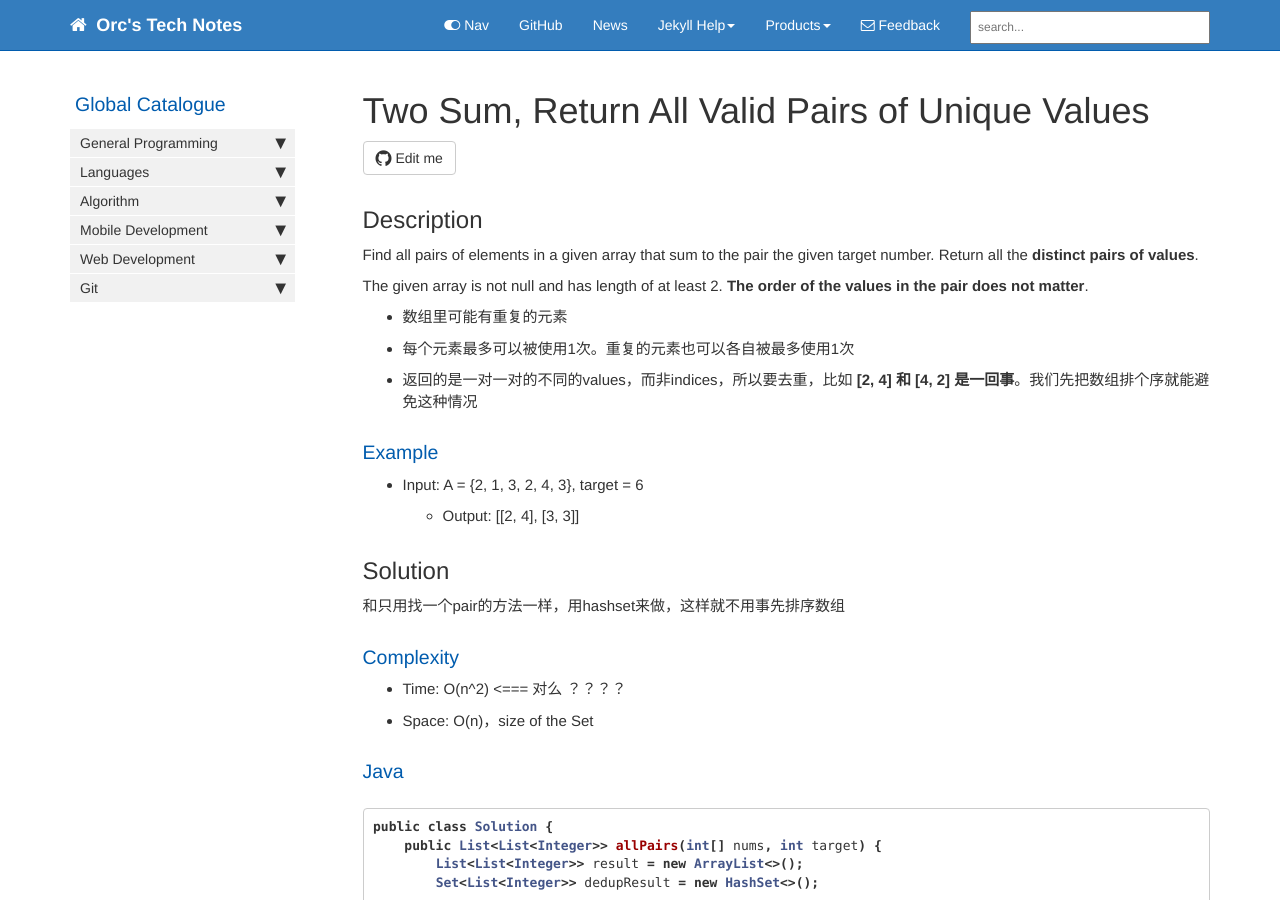
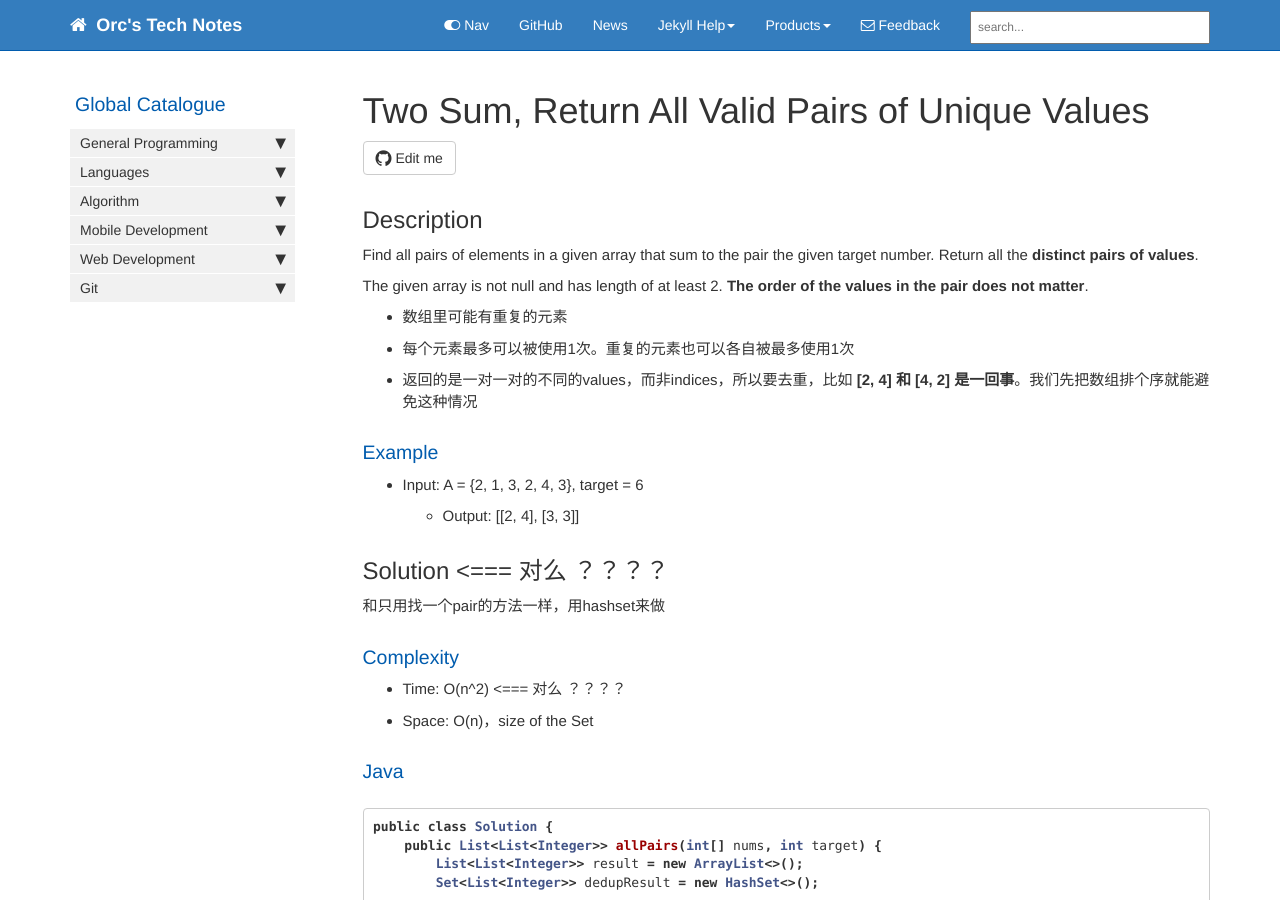
Before and after one commit to HungryOrc/hungryorc.github.io, a Jekyll site: the page built from pages/algorithm/algorithm_2Sum_allValidPairsOfUniqueValues.md, in a window 1280 px wide and 900 px high. Built offline with Jekyll 4.4.1, drawn with Linux system fonts in a browser that asks for light colours; nearby versions of some CDN libraries; comment, search, counter and statistics services are not loaded.

Commit message:
Update algorithm_2Sum_allValidPairsOfUniqueValues.md

```diff
--- a/pages/algorithm/algorithm_2Sum_allValidPairsOfUniqueValues.md
+++ b/pages/algorithm/algorithm_2Sum_allValidPairsOfUniqueValues.md
@@ -23,8 +23,8 @@ The given array is not null and has length of at least 2. **The order of the val
 * Input: A = {2, 1, 3, 2, 4, 3}, target = 6
   * Output: [[2, 4], [3, 3]]
 
-## Solution
-和只用找一个pair的方法一样，用hashset来做，这样就不用事先排序数组
+## Solution <=== 对么 ？？？？
+和只用找一个pair的方法一样，用hashset来做
 
 ### Complexity
 * Time: O(n^2) <=== 对么 ？？？？
```
